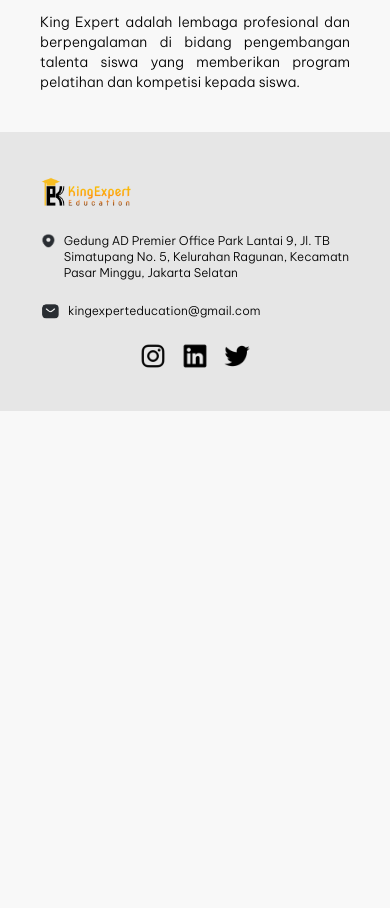
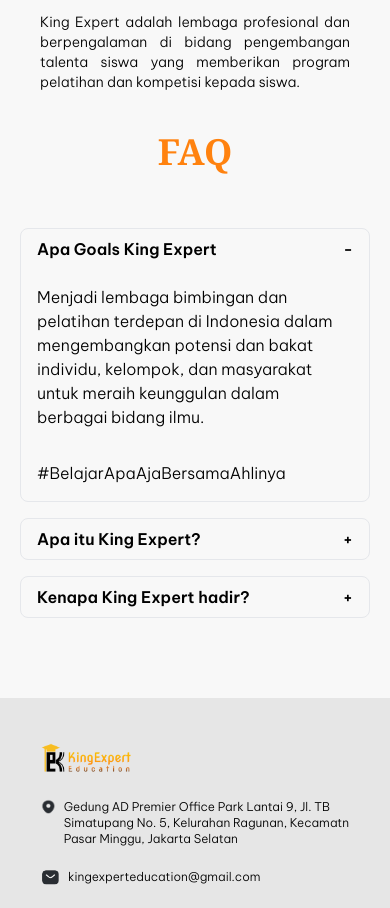
Before and after one commit to bktech-sh/kingexpert, a Next.js app: page /about in a window 390 px wide. Shown: the part 1841-2749 px from the top of the page. Before the commit the page ends 2252 px from the top, so only its background shows below. Built offline with nearby package versions, Linux system fonts and the light colour scheme.

Commit message:
feat: faq mobile

```diff
--- /dev/null
+++ b/src/app/about/components/MobileFaq/index.tsx
@@ -0,0 +1,61 @@
+import React, { useState } from "react";
+
+const MobileFaqAccordion = () => {
+  const [activeIndex, setActiveIndex] = useState(0);
+
+  const toggleAccordion = (index: number) => {
+    if (activeIndex === index) {
+      setActiveIndex(0);
+    } else {
+      setActiveIndex(index);
+    }
+  };
+
+  const faqData = [
+    {
+      question: "Apa Goals King Expert ",
+      answer: [
+        "Menjadi lembaga bimbingan dan pelatihan terdepan di Indonesia dalam mengembangkan potensi dan bakat individu, kelompok, dan masyarakat untuk meraih keunggulan dalam berbagai bidang ilmu.",
+        "#BelajarApaAjaBersamaAhlinya",
+      ],
+    },
+    {
+      question: "Apa itu King Expert?",
+      answer: [
+        "King Expert adalah lembaga profesional dan berpengalaman di bidang pengembangan talenta siswa yang memberikan program pelatihan dan kompetisi kepada siswa.",
+      ],
+    },
+    {
+      question: "Kenapa King Expert hadir?",
+      answer: [
+        "1. Menggali minat dan bakat siswa dalam berbagai macam talenta siswa",
+        "2. Mengasah potensi talenta siswa dengan mempertemukan langsung siswa bersama tutor yang berpengalaman",
+        "3. Membantu menyusun strategi belajar dan target siswa kedepannya",
+      ],
+    },
+  ];
+
+  return (
+    <div className="flex flex-col space-y-4 px-5 mb-20">
+      <h2 className="font-bold text-4xl font-serif text-center mb-10">
+        <span className="text-mainOrange">FAQ</span>
+      </h2>
+
+      {faqData.map((item, index) => (
+        <div key={index} className="border rounded-lg">
+          <button
+            className="flex justify-between w-full px-4 py-2 font-semibold text-left focus:outline-none"
+            onClick={() => toggleAccordion(index)}
+          >
+            <span>{item.question}</span>
+            <span>{activeIndex === index ? "-" : "+"}</span>
+          </button>
+          {activeIndex === index &&
+            item.answer.map((ans) => <div className="p-4">{ans}</div>)}
+        </div>
+      ))}
+    </div>
+  );
+};
+
+export default MobileFaqAccordion;
--- a/src/app/about/page.tsx
+++ b/src/app/about/page.tsx
@@ -7,6 +7,7 @@
 import useIsAndroid from "../helpers/useIsAndroid";
 import FAQAccordion from "./components/FaqSection";
 import MainContent from "./components/MainContent";
+import MobileFaqAccordion from "./components/MobileFaq";
 import MobileMainContent from "./components/MobileMainContent";
 
 const About = () => {
@@ -18,6 +19,7 @@
         <>
           <MobileNavbar />
           <MobileMainContent />
+          <MobileFaqAccordion />
           <MobileFooter />
         </>
       ) : (
```
